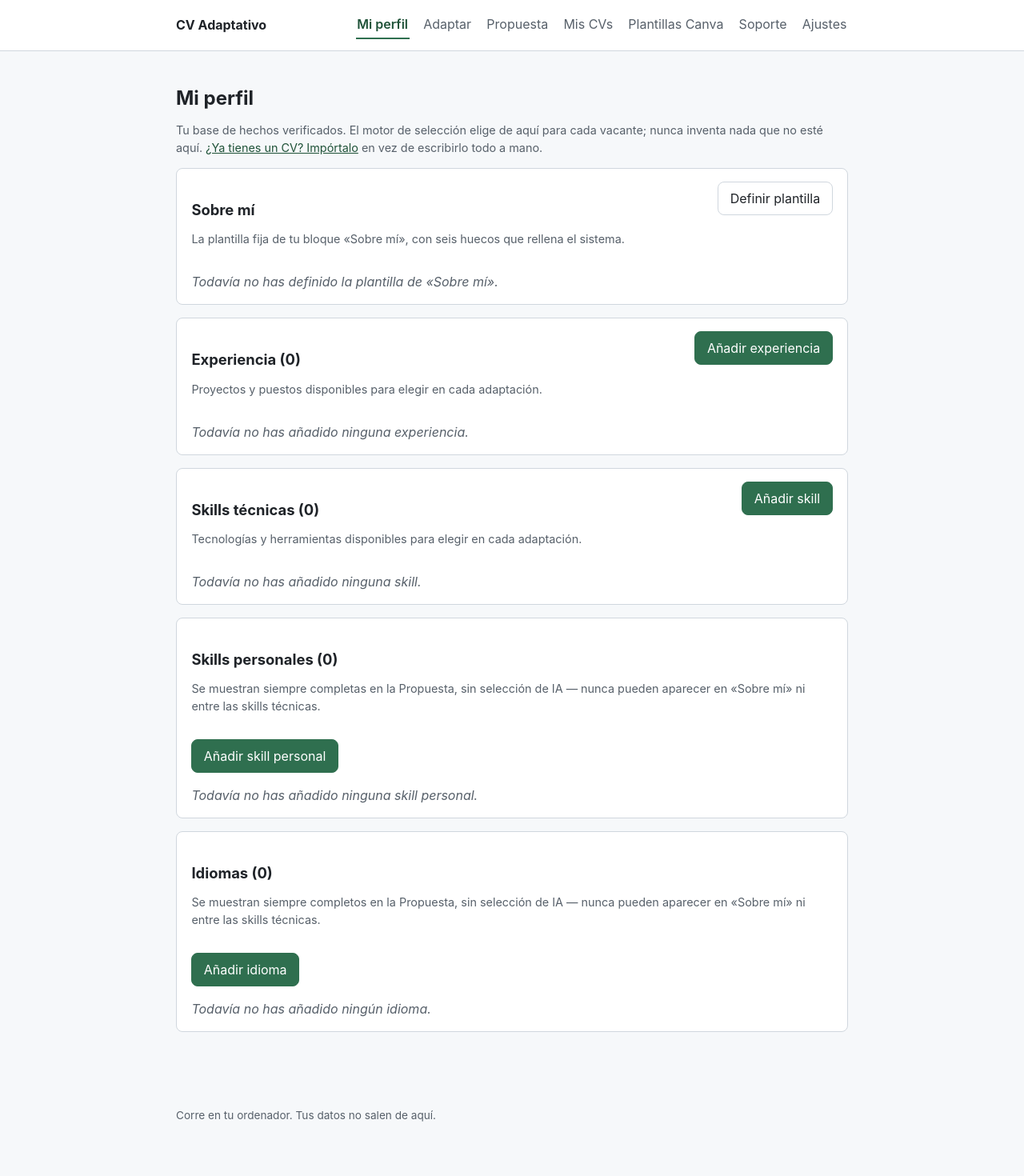
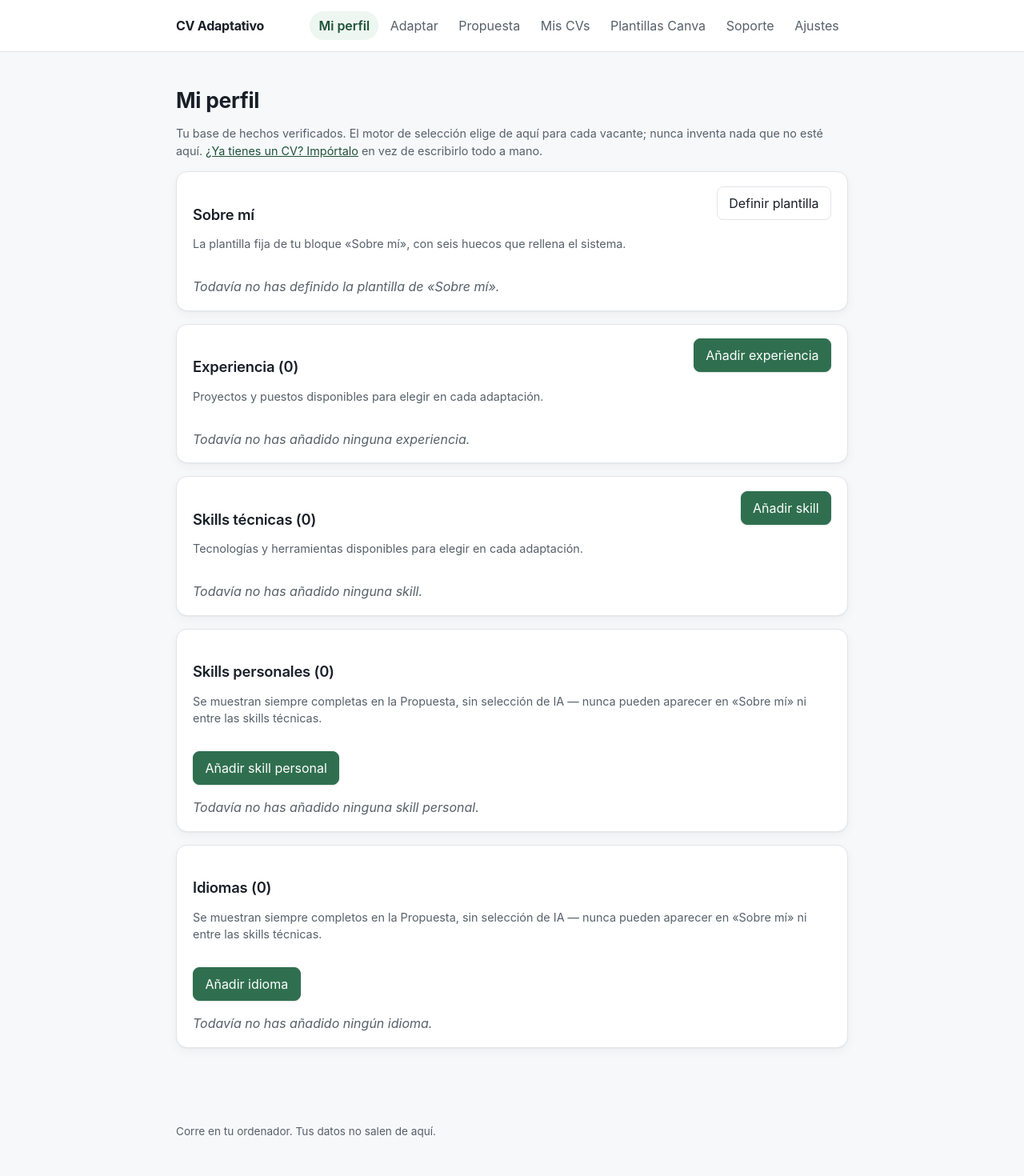
Before and after one commit to DanielVegaRosado/ancla, a Flask app: page /perfil in a window 1280 px wide. Shown: the whole page at 80% size. Before the commit the page ends 1402 px from the top, so only its background shows below. Run offline with Flask 3, Linux system fonts and the light colour scheme.

Commit message:
Refresh the app's whole visual design, inspired by Toss's design system
Earlier research (Asian apps, since the target audience isn't Asian and
Western competitors don't draw on those references): Toss (the Korean
fintech superapp) documents a design system built on near-invisible
shadows instead of hard borders ("restraint as a brand statement"), 8-16px
corner radii, and a single color accent for every interaction. The Bento
Grid pattern dominates 2026 Asian app design for at-a-glance summaries.

Since every template shares style.css, the refresh cascades to the whole
app from a single file:
- Two corner radii (8px on buttons/inputs, 14px on cards/panels) instead
  of one, to give a sense of hierarchy through size.
- Subtle shadow on cards instead of just a border.
- Active nav item as a filled pill instead of an underline.
- Micro-interactions: primary buttons lift slightly on hover, smooth
  transitions on focus/hover/nav.
- More weight contrast in headings.

Also adds a Bento-style stats panel on the two screens where it actually
delivers a useful summary: My Profile (experiences/skills/personal
skills/languages, each number links to its section) and My CVs (how many
archived under each status). The other templates needed no changes of
their own: they already inherit the shared system.

327 tests passing (2 new, for My CVs' status summary).

```diff
--- a/cv_adaptativo/web/static/estilo.css
+++ b/cv_adaptativo/web/static/estilo.css
@@ -1,15 +1,18 @@
 :root {
-  --texto: #1f2328;
+  --texto: #191f28;
   --texto-suave: #57606a;
   --fondo: #ffffff;
   --fondo-suave: #f6f8fa;
-  --borde: #d0d7de;
+  --borde: #e2e5e9;
   --acento: #2f6f4f;
   --acento-fuerte: #1f5238;
   --peligro: #b3261e;
   --peligro-fondo: #fdecea;
   --aviso-fondo: #eef6f1;
   --radio: 8px;
+  --radio-tarjeta: 14px;
+  --sombra: 0 1px 2px rgba(16, 24, 32, 0.04), 0 4px 14px rgba(16, 24, 32, 0.045);
+  --sombra-alta: 0 2px 4px rgba(16, 24, 32, 0.06), 0 10px 24px rgba(16, 24, 32, 0.08);
   color-scheme: light;
 }
 
@@ -31,10 +34,10 @@ body {
 
 a { color: var(--acento-fuerte); }
 
-h1, h2, h3 { line-height: 1.25; }
-h1 { font-size: 1.5rem; margin: 1.25rem 0 0.5rem; }
-h2 { font-size: 1.15rem; margin: 1.5rem 0 0.5rem; }
-h3 { font-size: 1rem; margin: 1rem 0 0.35rem; }
+h1, h2, h3 { line-height: 1.25; letter-spacing: -0.01em; }
+h1 { font-size: 1.65rem; font-weight: 700; margin: 1.25rem 0 0.5rem; }
+h2 { font-size: 1.15rem; font-weight: 600; margin: 1.5rem 0 0.5rem; }
+h3 { font-size: 1rem; font-weight: 600; margin: 1rem 0 0.35rem; }
 
 p.ayuda, .ayuda {
   color: var(--texto-suave);
@@ -51,6 +54,10 @@ p.ayuda, .ayuda {
   z-index: 10;
 }
 
+/* Con la cabecera fija, un salto directo a #ancla queda tapado debajo si no
+   se compensa su altura aquí. */
+section[id] { scroll-margin-top: 4.5rem; }
+
 .cabecera .ancho {
   display: flex;
   align-items: center;
@@ -63,28 +70,30 @@ p.ayuda, .ayuda {
 
 .marca {
   font-weight: 700;
+  letter-spacing: -0.015em;
   text-decoration: none;
   color: var(--texto);
 }
 
 .nav {
   display: flex;
-  gap: 1rem;
+  gap: 0.2rem;
   flex-wrap: wrap;
 }
 
 .nav a {
   text-decoration: none;
   color: var(--texto-suave);
-  padding: 0.3rem 0.1rem;
-  border-bottom: 2px solid transparent;
+  padding: 0.4rem 0.7rem;
+  border-radius: 999px;
+  transition: background-color 0.15s ease, color 0.15s ease;
 }
 
-.nav a:hover { color: var(--texto); }
+.nav a:hover { color: var(--texto); background: var(--fondo-suave); }
 
 .nav a.activo {
   color: var(--acento-fuerte);
-  border-bottom-color: var(--acento);
+  background: var(--aviso-fondo);
   font-weight: 600;
 }
 
@@ -114,8 +123,9 @@ p.ayuda, .ayuda {
 .tarjeta {
   background: var(--fondo);
   border: 1px solid var(--borde);
-  border-radius: var(--radio);
-  padding: 1rem 1.15rem;
+  border-radius: var(--radio-tarjeta);
+  box-shadow: var(--sombra);
+  padding: 1.1rem 1.25rem;
   margin-bottom: 1rem;
 }
 
@@ -219,8 +269,14 @@ input:focus, select:focus, textarea:focus {
   background: var(--acento);
   border-color: var(--acento);
   color: #fff;
+  box-shadow: 0 1px 2px rgba(31, 82, 56, 0.15);
 }
-.boton-primario:hover, button.boton-primario:hover { background: var(--acento-fuerte); }
+.boton-primario:hover, button.boton-primario:hover {
+  background: var(--acento-fuerte);
+  border-color: var(--acento-fuerte);
+  transform: translateY(-1px);
+  box-shadow: 0 4px 10px rgba(31, 82, 56, 0.22);
+}
 
 .boton-peligro, button.boton-peligro {
   color: var(--peligro);
--- a/cv_adaptativo/web/templates/perfil.html
+++ b/cv_adaptativo/web/templates/perfil.html
@@ -13,6 +13,27 @@
       Impórtalo para sumar lo que falte, sin duplicar lo que ya tienes.
     {% endif %}
   </p>
+
+  {% if not perfil.esta_vacio() %}
+    <div class="bento">
+      <a class="bento-tarjeta" href="#experiencias">
+        <span class="bento-cifra">{{ perfil.experiencias|length }}</span>
+        <span class="bento-etiqueta">Experiencias</span>
+      </a>
+      <a class="bento-tarjeta" href="#skills">
+        <span class="bento-cifra">{{ perfil.skills|length }}</span>
+        <span class="bento-etiqueta">Skills técnicas</span>
+      </a>
+      <a class="bento-tarjeta" href="#skills-personales">
+        <span class="bento-cifra">{{ perfil.skills_personales|length }}</span>
+        <span class="bento-etiqueta">Skills personales</span>
+      </a>
+      <a class="bento-tarjeta" href="#idiomas">
+        <span class="bento-cifra">{{ perfil.idiomas|length }}</span>
+        <span class="bento-etiqueta">Idiomas</span>
+      </a>
+    </div>
+  {% endif %}
 
   <section class="tarjeta">
     <div class="fila-tarjeta">
@@ -33,7 +54,7 @@
     {% endif %}
   </section>
 
-  <section class="tarjeta">
+  <section class="tarjeta" id="experiencias">
     <div class="fila-tarjeta">
       <div>
         <h2>Experiencia ({{ perfil.experiencias|length }})</h2>
@@ -73,7 +94,7 @@
     {% endif %}
   </section>
 
-  <section class="tarjeta">
+  <section class="tarjeta" id="skills">
     <div class="fila-tarjeta">
       <div>
         <h2>Skills técnicas ({{ perfil.skills|length }})</h2>
@@ -113,7 +134,7 @@
     {% endif %}
   </section>
 
-  <section class="tarjeta">
+  <section class="tarjeta" id="skills-personales">
     <div class="fila-tarjeta">
       <div>
         <h2>Skills personales ({{ perfil.skills_personales|length }})</h2>
@@ -156,7 +177,7 @@
     {% endif %}
   </section>
 
-  <section class="tarjeta">
+  <section class="tarjeta" id="idiomas">
     <div class="fila-tarjeta">
       <div>
         <h2>Idiomas ({{ perfil.idiomas|length }})</h2>
```
Also changed, not shown: other parts of cv_adaptativo/web/static/estilo.css (+42 -2 lines), cv_adaptativo/web/templates/cvs.html (+9 -0 lines), cv_adaptativo/web/vistas/cvs.py (+7 -1 lines), tests/test_web_cvs.py (added, +63 -0 lines).
